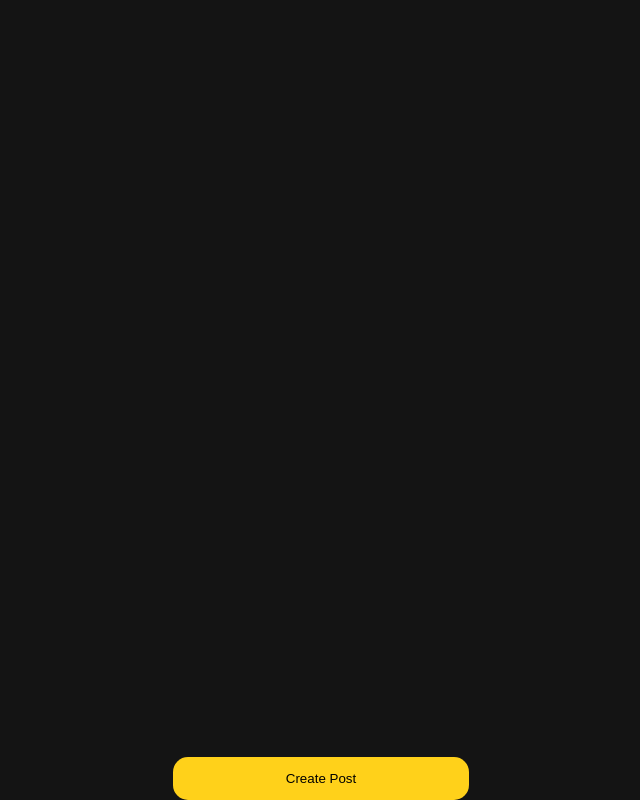
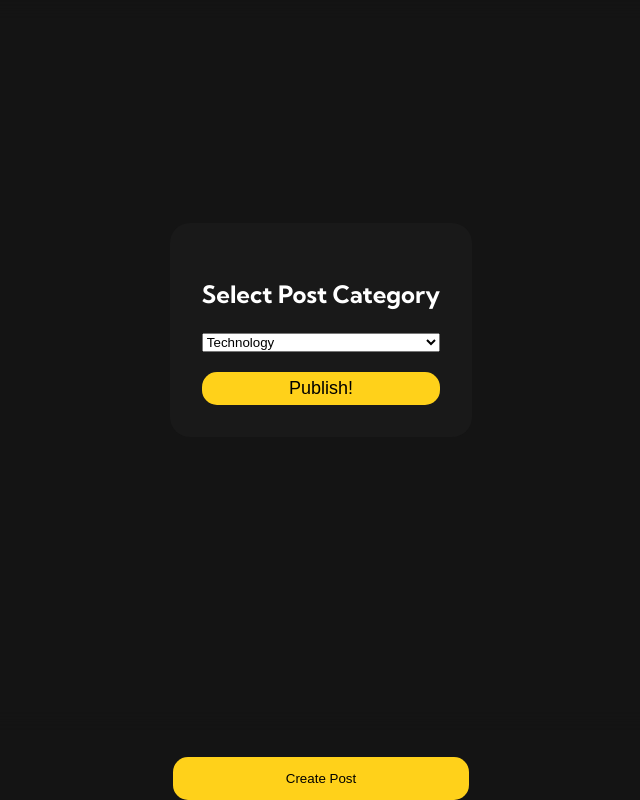
Before and after one commit to VhBuriti/dark-house-project, a React (Create React App) app in the folder client/: page /create-new-story in a window 1280 px wide. Both pictures are taken after typing "Sample", "Sample" into the empty fields and a click on the button "Create Post". Shown: the part 215-1015 px from the top of the page, without its empty margins (319-959 px from the left). Built offline with nearby package versions, Linux system fonts and the light colour scheme.

Commit message:
chore: getting post schemas and getting them from backend

```diff
--- a/client/src/components/sections/AllPosts/AllPosts.tsx
+++ b/client/src/components/sections/AllPosts/AllPosts.tsx
@@ -1,14 +1,25 @@
-import React from "react";
-import '../../../styles/allPosts.scss'
+import React, { useEffect, useState } from "react";
+import "../../../styles/allPosts.scss";
 import PostCard from "../PostCard";
+import { GetAllPosts } from "../../../utils/getAllPosts.tsx";
 
 export default function AllPosts() {
+  const [posts, setPosts] = useState([]);
 
-    return(
-        <div className="all-posts__container">
-            <PostCard />
-            <PostCard />
-            <PostCard />
-        </div>
-    )
+  useEffect(() => {
+    (async function () {
+      const allPosts = await GetAllPosts();
+      setPosts(allPosts);
+    })();
+  }, []);
+
+  return (
+    <div className="all-posts__container">
+      {posts.map((postContent: any) => (
+        <>
+          <PostCard postContent={postContent?.story}/>
+        </>
+      ))}
+    </div>
+  );
 }
--- a/client/src/components/sections/CreateNewPost/CreateNewPost.tsx
+++ b/client/src/components/sections/CreateNewPost/CreateNewPost.tsx
@@ -52,11 +52,14 @@ export default function CreateNewPost() {
       </div>
 
       {showModal && (
+        <>
+
         <CreatePostModal
           postAuthor={"test"}
           postContent={postContent}
           postTitle={postTitle}
         />
+        </>
       )}
     </>
   );
--- a/client/src/components/sections/CreateNewPost/CreatePostModal/CreatePostModal.tsx
+++ b/client/src/components/sections/CreateNewPost/CreatePostModal/CreatePostModal.tsx
@@ -1,6 +1,7 @@
 import { useState, useEffect } from "react";
 import { postCategories } from "./mockCategories";
 import { PostStory } from "../../../../utils/PostStory";
+import '../../../../styles/modals.scss'
 
 interface InitialPostState {
   postAuthor: string;
@@ -18,18 +19,17 @@ export default function CreatePostModal({
   const CreateNewPost = async () => {
     const newPost = await PostStory(
       postAuthor,
+      postTitle,
       postContent,
-      postTitle,
       postCategory
     );
-
-    console.log(newPost)
+    window.location.href = '/'
   };
 
   return (
-    <div>
-      <div>
-        <div>
+    <div className="modal-new-post__container">
+      <div className="modal-new-post-inner-container">
+        <div className="modal-new-post-content">
           <h3>Select Post Category</h3>
           <select onChange={(e) => setPostCategory(e.target.value)}>
             {postCategories.map((category: string) => (
@@ -37,8 +37,8 @@ export default function CreatePostModal({
             ))}
           </select>
 
-          <button onClick={CreateNewPost}>
-            Send Post
+          <button onClick={CreateNewPost} className="modal-new-post-btn">
+            Publish!
           </button>
         </div>
       </div>
--- /dev/null
+++ b/client/src/styles/modals.scss
@@ -0,0 +1,36 @@
+.modal-new-post__container {
+    position: fixed;
+    width: 100%;
+    height: 100%;
+    display: flex;
+    align-items: center;
+    justify-content: center;
+    top: 0;
+    backdrop-filter: blur(10px);
+
+    .modal-new-post-inner-container {
+        padding: 32px;
+        background-color:var(--bg-focus-0);
+        display: flex;
+        border-radius: 20px;
+        justify-content: center;
+        .modal-new-post-content {
+            display: flex;
+            flex-direction: column;
+
+            h3 {
+                font-size: 24px;
+            }
+            .modal-new-post-btn {
+                margin-top: 20px;
+                background-color: var(--bg-focus-1);
+                color: var(--color-primary-1);
+                border-radius: 15px;
+                border: none;
+                font-size: 18px;
+                padding: 6px 35px;
+
+            }
+        }
+    }
+}
--- a/client/src/utils/PostStory.tsx
+++ b/client/src/utils/PostStory.tsx
@@ -17,8 +17,8 @@ export async function PostStory(
     author: postAuthor,
     title: postTitle,
     content: postContent,
+    category: postCategory,
     postDate: formattedDate,
-    category: postCategory,
   };
 
   const res = await fetch("/api/all-stories", {
@@ -30,7 +30,5 @@ export async function PostStory(
   });
   const newPost = await res.json();
 
-  console.log('newPost', newPost)
-
   return newPost;
 }
--- /dev/null
+++ b/client/src/utils/getAllPosts.tsx.tsx
@@ -0,0 +1,5 @@
+export async function GetAllPosts() {
+  const res = await fetch("/api/all-stories");
+  const allPosts = await res.json();
+  return allPosts;
+}
```
Also changed, not shown: client/src/components/sections/PostCard/PostCard.tsx (+10 -6 lines).
